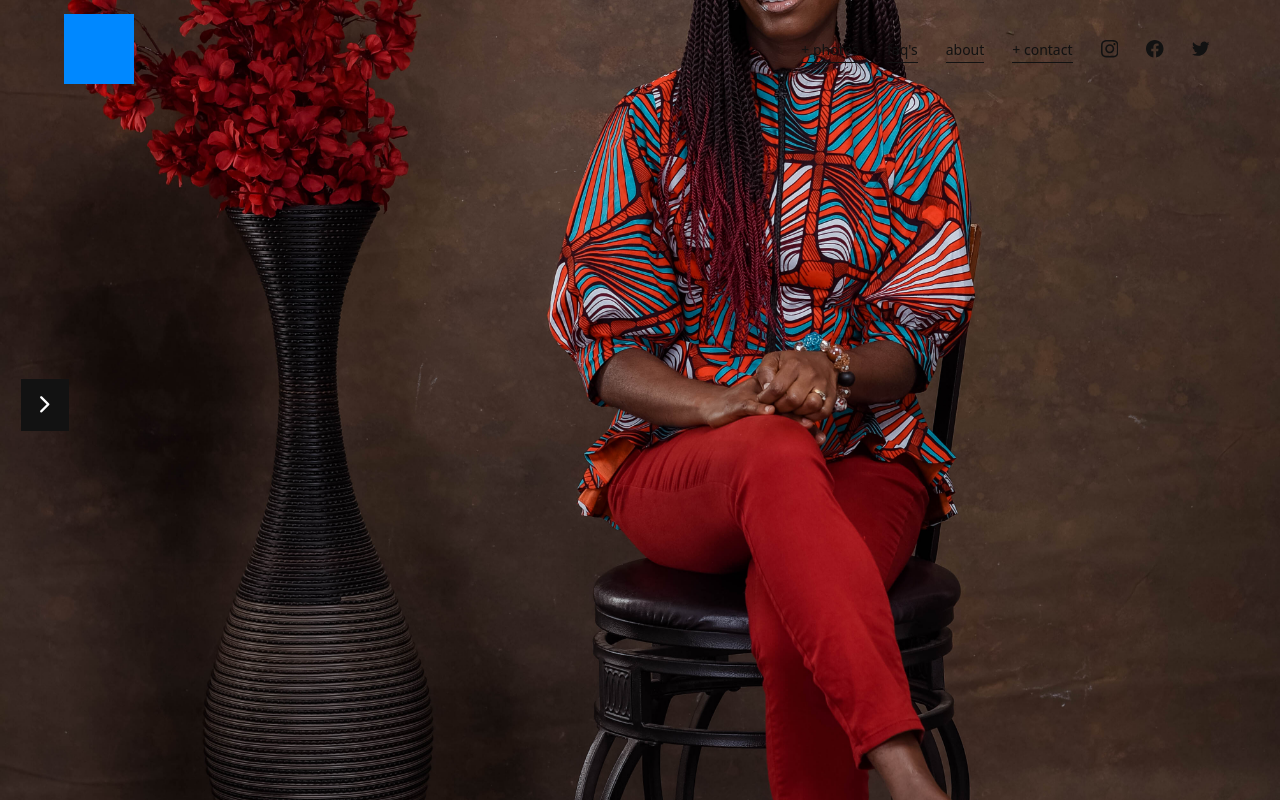
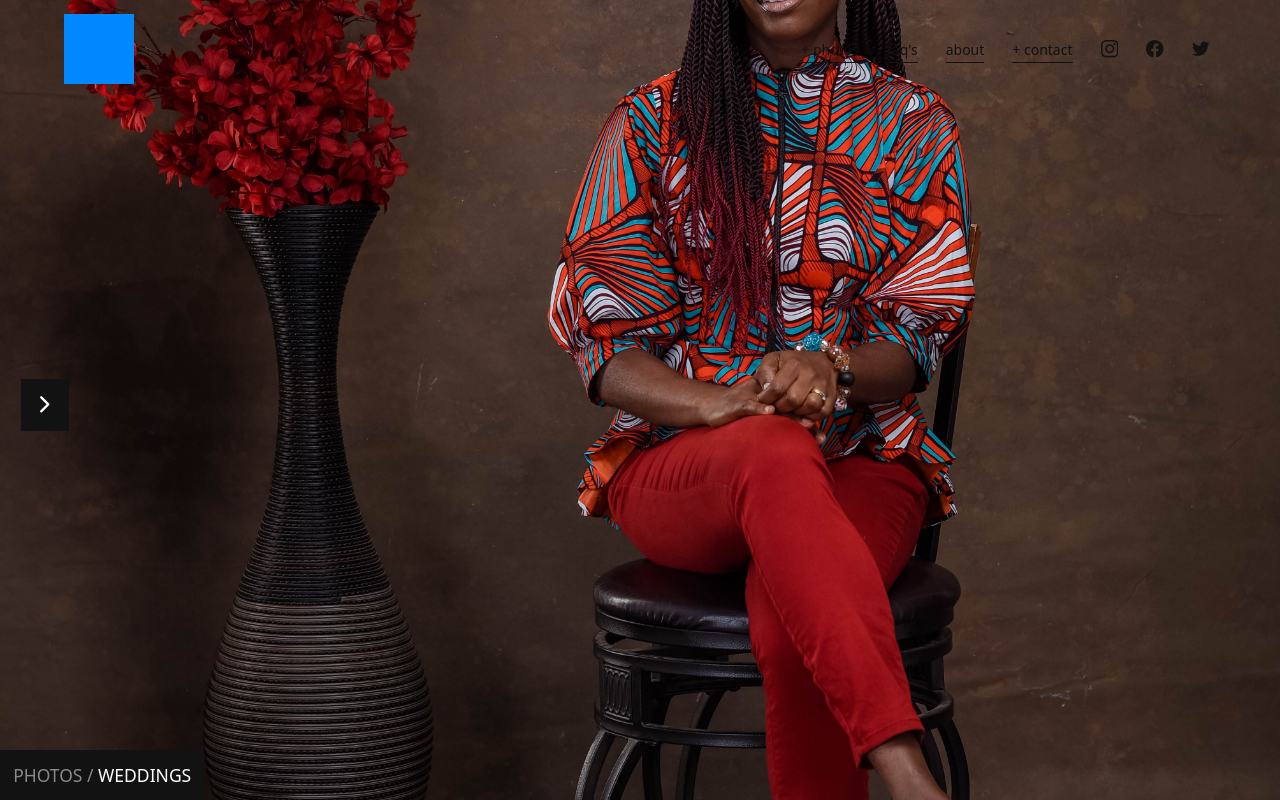
Before and after one commit to wabisque/wayne-website, a Vue app: page / in a window 1280 px wide. Built offline with nearby package versions, Linux system fonts and the light colour scheme; the HTML template or start-up script is replaced by a standard one.

Commit message:
route meta change

```diff
--- a/src/components/Carousel.vue
+++ b/src/components/Carousel.vue
@@ -354,6 +354,7 @@ onMounted(
         color: hsl(var(--Carousel-background-color));
         font-size: 1.25em;
         padding: 0.75em;
+        z-index: 2;
       }
 
       .home-image__text__group {
--- a/src/router.js
+++ b/src/router.js
@@ -8,27 +8,39 @@ let routes = [
     meta: {
       payload: [
         {
+          backgroundColor: 'var(--theme-color-dark)',
           src: '/wayne-website/images/1.jpg',
+          textColor: 'var(--theme-color-light)',
           to: { name: 'Photos-Weddings' }
         },
         {
+          backgroundColor: 'var(--theme-color-dark)',
           src: '/wayne-website/images/2.jpg',
+          textColor: 'var(--theme-color-light)',
           to: { name: 'Photos-Events' }
         },
         {
+          backgroundColor: 'var(--theme-color-dark)',
           src: '/wayne-website/images/3.jpg',
+          textColor: 'var(--theme-color-light)',
           to: { name: 'Photos-Portraits' }
         },
         {
+          backgroundColor: 'var(--theme-color-dark)',
           src: '/wayne-website/images/4.jpg',
+          textColor: 'var(--theme-color-light)',
           to: { name: 'Photos-Fashion' }
         },
         {
+          backgroundColor: 'var(--theme-color-dark)',
           src: '/wayne-website/images/5.jpg',
+          textColor: 'var(--theme-color-light)',
           to: { name: 'Photos-Food' }
         },
         {
+          backgroundColor: 'var(--theme-color-dark)',
           src: '/wayne-website/images/6.jpg',
+          textColor: 'var(--theme-color-light)',
           to: { name: 'Photos-Product' }
         }
       ]
```
